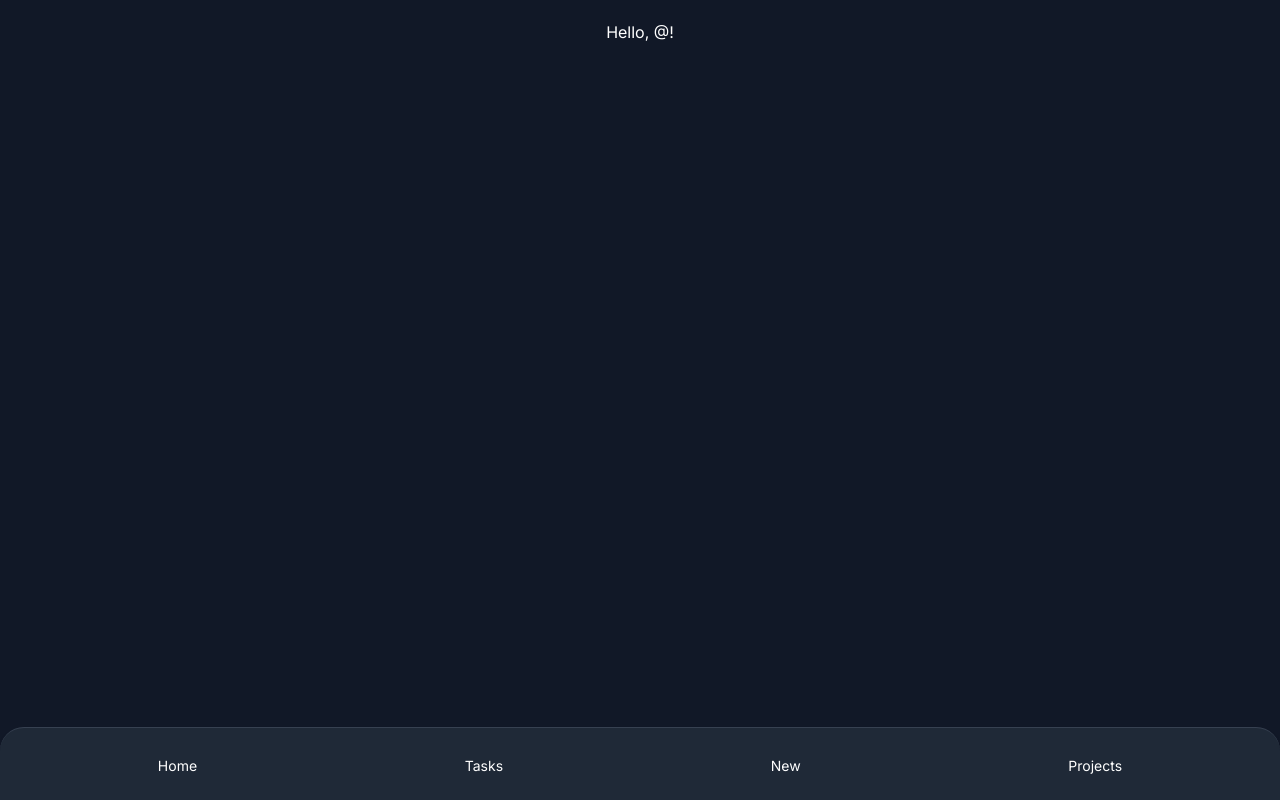
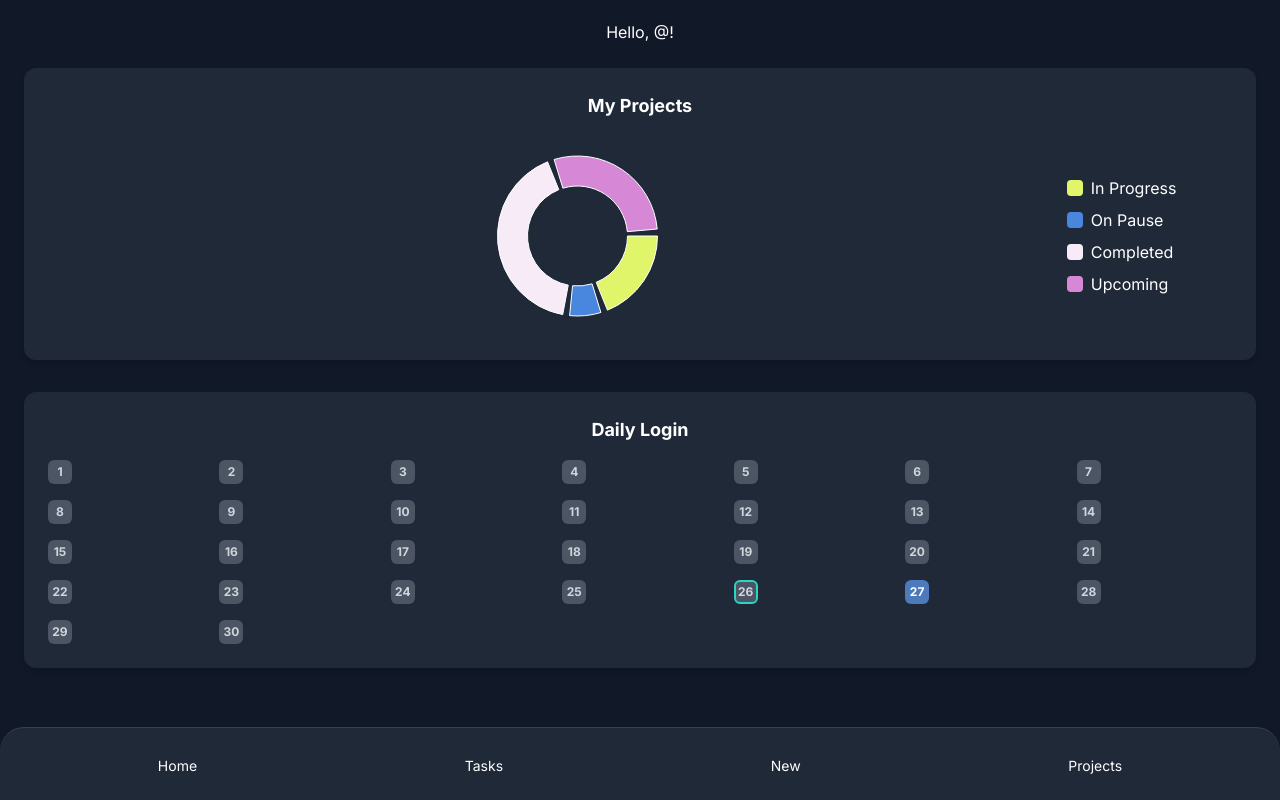
Before and after one commit to fenan-yosef/tg-mini-app, a Next.js app: page / in a window 1280 px wide. Built offline with nearby package versions, Linux system fonts and the light colour scheme.

Commit message:
almost there

```diff
--- a/package.json
+++ b/package.json
@@ -12,9 +12,11 @@
     "@fortawesome/fontawesome-svg-core": "^6.7.1",
     "@fortawesome/free-solid-svg-icons": "^6.7.1",
     "@fortawesome/react-fontawesome": "^0.2.2",
+    "framer-motion": "^11.11.17",
     "next": "14.2.18",
     "react": "^18",
-    "react-dom": "^18"
+    "react-dom": "^18",
+    "recharts": "^2.13.3"
   },
   "devDependencies": {
     "autoprefixer": "^10.4.20",
--- a/src/app/page.js
+++ b/src/app/page.js
@@ -1,6 +1,22 @@
 'use client'; // Needed to use client-side logic like useEffect
 
+import { motion } from 'framer-motion';
 import { useEffect, useState } from 'react';
+import { Cell, Pie, PieChart, ResponsiveContainer } from 'recharts';
+
+const containerVariants = {
+  hidden: { opacity: 0, scale: 0.9 },
+  visible: { opacity: 1, scale: 1 },
+  exit: { opacity: 0, scale: 0.9 },
+};
+
+const data = [
+  { name: 'In Progress', value: 6, color: '#e0f569' },
+  { name: 'On Pause', value: 2, color: '#4987de' },
+  { name: 'Completed', value: 13, color: '#f7ebf7' },
+  { name: 'Upcoming', value: 9, color: '#d687d6' },
+];
+
 
 export default function Home() {
   const [username, setUsername] = useState('');
@@ -25,6 +41,145 @@ export default function Home() {
   return (
     <main style={{ textAlign: 'center', marginTop: '20px' }}>
       <h1>Hello, @{username}!</h1>
+      <div className="p-6 space-y-8">
+        <div className="bg-gray-800 p-6 rounded-xl shadow-md">
+          <h2 className="text-lg font-bold text-white mb-4">My Projects</h2>
+          <DonutChart />
+        </div>
+        <div className="bg-gray-800 p-6 rounded-xl shadow-md">
+          <h2 className="text-lg font-bold text-white mb-4">Daily Login</h2>
+          <DailyLoginCalendar />
+        </div>
+      </div>
     </main>
   );
 }
+
+function DonutChart() {
+  return (
+    <div className="flex items-center justify-center">
+      {/* Chart Container */}
+      <div className="relative" style={{ width: '80%', height: '200px' }}>
+        <ResponsiveContainer className={""}>
+          <PieChart className=''>
+            <Pie
+              data={data}
+              startAngle={360} // Start from bottom-center
+              endAngle={0} // End at top-center (left half removed)
+              innerRadius={50}
+              outerRadius={80}
+              paddingAngle={5}
+              dataKey="value"
+            >
+              {data.map((entry, index) => (
+                <Cell key={`cell-${index}`} fill={entry.color} />
+              ))}
+            </Pie>
+          </PieChart>
+        </ResponsiveContainer>
+      </div>
+
+      {/* Legends */}
+      <div className="ml-4 space-y-2">
+        {data.map((entry, index) => (
+          <div key={index} className="flex items-center space-x-2">
+            <div
+              style={{
+                width: '16px',
+                height: '16px',
+                backgroundColor: entry.color,
+                borderRadius: '4px',
+              }}
+            />
+            <span className="text-white">{entry.name}</span>
+          </div>
+        ))}
+      </div>
+    </div>
+  );
+}
+
+function DailyLoginCalendar() {
+  // Simulated login data (true = logged in, false = not logged in)
+  const simulatedLogins = [
+    false, false, false, false, false, false, false, // Week 1
+    false, false, false, false, false, false, false, // Week 2
+    false, false, false, false, false, false, false, // Week 3
+    false, false, false, false, false, true, false, // Week 4
+    false, false, false, false, false, true, false, // Week 5
+  ];
+
+  // Get the current month and year
+  const now = new Date();
+  const currentYear = now.getFullYear();
+  const currentMonth = now.getMonth(); // 0-based index (January = 0)
+  const today = now.getDate(); // Current day of the month
+  const daysInMonth = new Date(currentYear, currentMonth + 1, 0).getDate();
+
+  // Generate an array for each day of the month
+  const days = Array.from({ length: daysInMonth }, (_, i) => ({
+    day: i + 1,
+    loggedIn: simulatedLogins[i] || false, // Use simulated login data
+  }));
+
+  // Framer Motion variants for animations
+  const containerVariants = {
+    hidden: { opacity: 0 },
+    visible: {
+      opacity: 1,
+      transition: {
+        staggerChildren: 0.05, // Stagger animation for each child
+      },
+    },
+  };
+
+  const boxVariants = {
+    hidden: { opacity: 0, scale: 0.8 },
+    visible: { opacity: 1, scale: 1 },
+    hover: { scale: 1.1, transition: { duration: 0.2 } }, // Hover effect
+  };
+
+  const todayVariants = {
+    wiggle: {
+      rotate: [0, 10, -10, 10, -10, 0], // Wiggle animation
+      transition: { duration: 0.8, repeat: Infinity },
+    },
+  };
+
+  return (
+    <motion.div
+      className="grid grid-cols-7 gap-4"
+      variants={containerVariants}
+      initial="hidden"
+      animate="visible"
+    >
+      {days.map(({ day, loggedIn }) => (
+        <motion.div
+          key={day}
+          className={`w-6 h-6 rounded-md flex items-center justify-center text-xs font-bold ${loggedIn ? 'bg-[#4c7aba] text-white' : 'bg-gray-600 text-gray-300'
+            } ${day === today ? 'border-2 border-teal-400' : ''}`} // Highlight today
+          variants={boxVariants}
+          whileHover="hover"
+          animate={day === today ? 'wiggle' : ''} // Wiggle today's date
+          title={`Day ${day}: ${loggedIn ? 'Logged in' : 'Not logged in'}`}
+        >
+          {day}
+        </motion.div>
+      ))}
+    </motion.div>
+  );
+}
+
+function AnimatedComponent({ children }) {
+  return (
+    <motion.div
+      variants={containerVariants}
+      initial="hidden"
+      animate="visible"
+      exit="exit"
+      transition={{ duration: 0.5 }}
+    >
+      {children}
+    </motion.div>
+  );
+}
```
Also changed, not shown: 1 other file (tests, documents, lock files or other folders).
